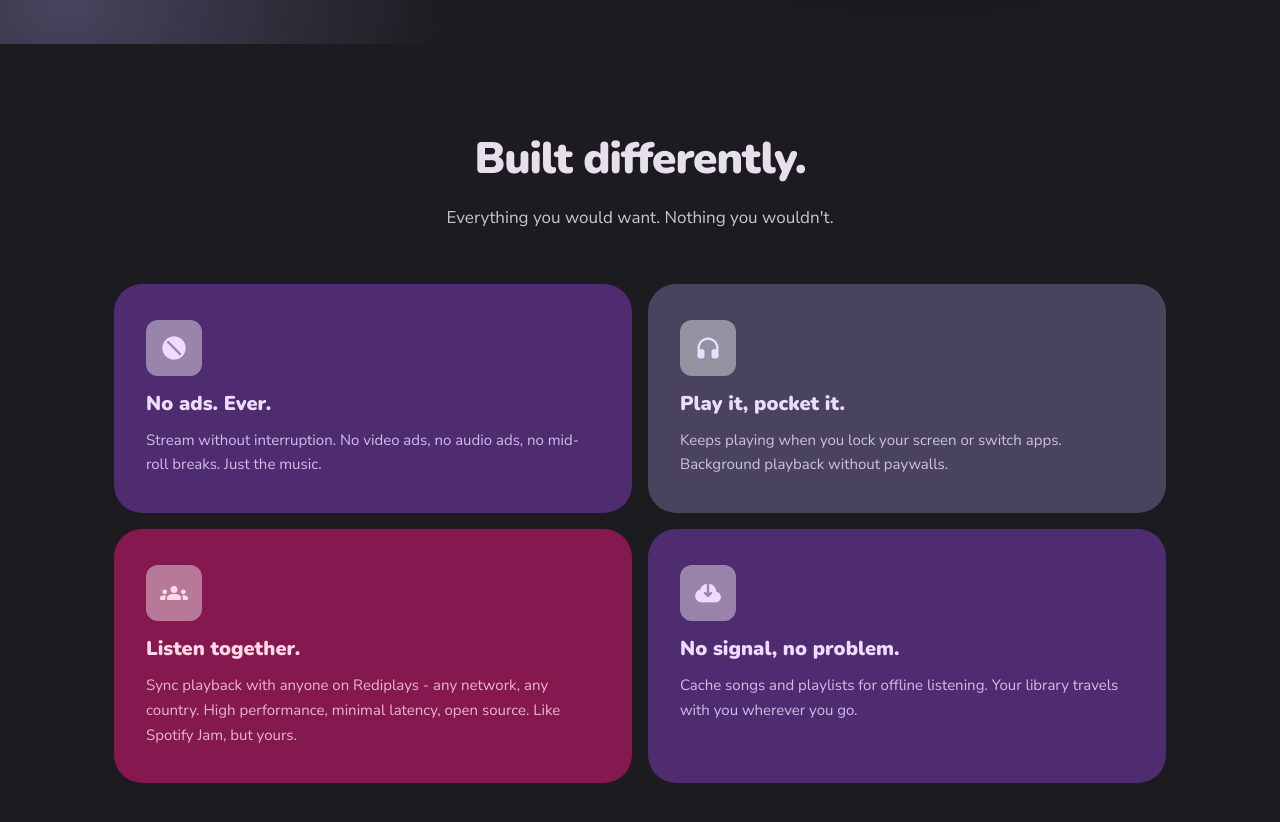
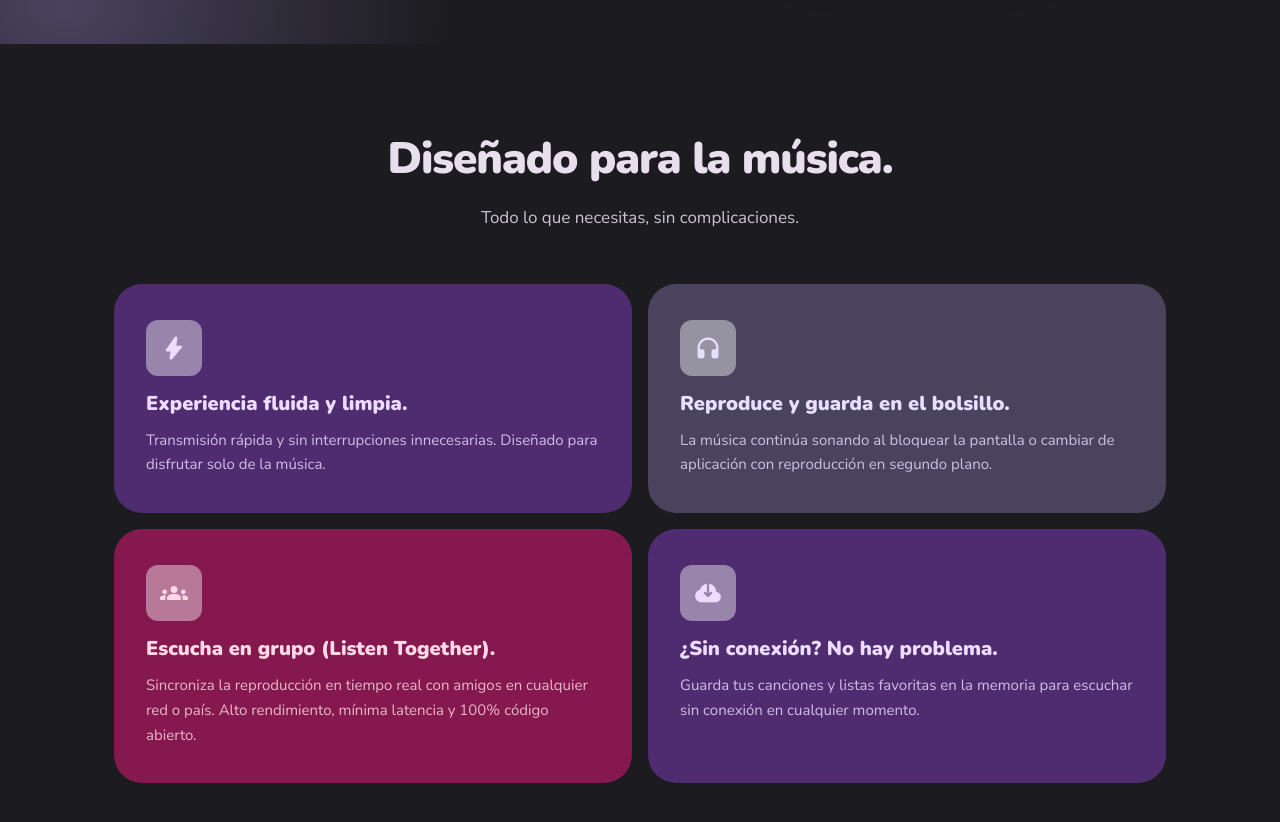
Before and after one commit to Hernandez723/rediplaysweb, a Vue app: page / in a window 1280 px wide. Shown: the part 760-1582 px from the top of the page. Built offline with nearby package versions, Linux system fonts and the light colour scheme; a web font is replaced by a local one.

Commit message:
Update Highlights section with Spanish features copy

```diff
--- a/src/components/HighlightsSection.vue
+++ b/src/components/HighlightsSection.vue
@@ -8,27 +8,27 @@ interface Feature {
 
 const features: Feature[] = [
   {
-    icon: 'block',
-    title: 'No ads. Ever.',
-    body: 'Stream without interruption. No video ads, no audio ads, no mid-roll breaks. Just the music.',
+    icon: 'bolt',
+    title: 'Experiencia fluida y limpia.',
+    body: 'Transmisión rápida y sin interrupciones innecesarias. Diseñado para disfrutar solo de la música.',
     variant: 'primary',
   },
   {
     icon: 'headphones',
-    title: 'Play it, pocket it.',
-    body: "Keeps playing when you lock your screen or switch apps. Background playback without paywalls.",
+    title: 'Reproduce y guarda en el bolsillo.',
+    body: 'La música continúa sonando al bloquear la pantalla o cambiar de aplicación con reproducción en segundo plano.',
     variant: 'secondary',
   },
   {
     icon: 'groups',
-    title: 'Listen together.',
-    body: 'Sync playback with anyone on Rediplays - any network, any country. High performance, minimal latency, open source. Like Spotify Jam, but yours.',
+    title: 'Escucha en grupo (Listen Together).',
+    body: 'Sincroniza la reproducción en tiempo real con amigos en cualquier red o país. Alto rendimiento, mínima latencia y 100% código abierto.',
     variant: 'tertiary',
   },
   {
     icon: 'cloud_download',
-    title: 'No signal, no problem.',
-    body: 'Cache songs and playlists for offline listening. Your library travels with you wherever you go.',
+    title: '¿Sin conexión? No hay problema.',
+    body: 'Guarda tus canciones y listas favoritas en la memoria para escuchar sin conexión en cualquier momento.',
     variant: 'primary',
   },
 ]
@@ -39,8 +39,8 @@ const features: Feature[] = [
     <div class="container">
 
       <header class="highlights__header">
-        <h2 class="highlights__title">Built differently.</h2>
-        <p class="highlights__sub">Everything you would want. Nothing you wouldn't.</p>
+        <h2 class="highlights__title">Diseñado para la música.</h2>
+        <p class="highlights__sub">Todo lo que necesitas, sin complicaciones.</p>
       </header>
 
       <div class="highlights__grid">
```
